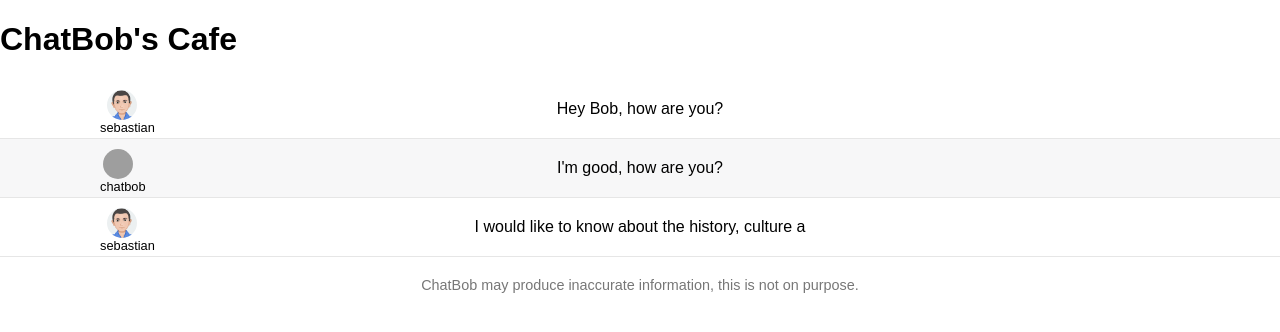
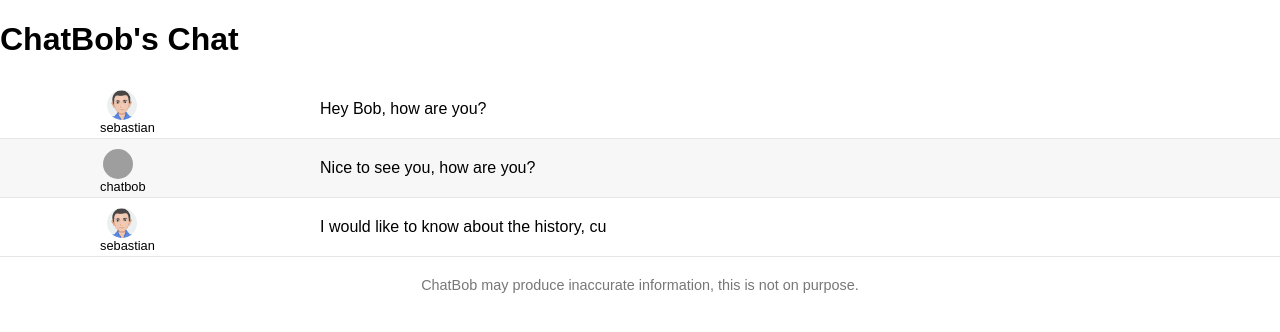
Before and after one commit to catbears/chat-demonstrator-app, a Flask app: page / in a window 1280 px wide. Shown: the top 332 px of the page. Run offline with Flask 3, Linux system fonts and the light colour scheme; grey boxes are pictures that could not be loaded.

Commit message:
Solved the alignment problem (of the text, not the hard problem)

```diff
--- a/static/css/style.css
+++ b/static/css/style.css
@@ -35,11 +35,11 @@ body {
 }
 
 .chat-message {
-    display: inline;
+    display: flex;
     text-align: left;
     padding: 20px;
     border-radius: 5px;
-    max-width: 50%;
+    width: 50%;
     word-wrap: break-word;
     background-color: transparent;
 }
--- a/static/dialog.txt
+++ b/static/dialog.txt
@@ -1,8 +1,8 @@
 Sebastian: Hey Bob, how are you?
-ChatBob: I'm good, how are you?
+ChatBob: Nice to see you, how are you?
 Sebastian: I would like to know about the history, culture and geography of Liechtenstein.
-System: Waiting for response...
+System: Waiting for response... (5 minutes)
 ChatBob: Liechtenstein is a small, landlocked country located in Western Europe, bordered by Switzerland to the south and east and Austria to the north and west. Its population is around 37,000 people, and its capital is Vaduz. The country's history dates back to the Middle Ages, when it was ruled by various noble families. In the 19th century, Liechtenstein became a sovereign state under the rule of the House of Liechtenstein. Today, Liechtenstein is known for its financial services industry and is one of the world's smallest and wealthiest countries.
 Sebastian: OK great. What are some interesting facts about Liechtenstein?
-System: Waiting for response...
+System: Waiting for response... (5 minutes)
 ChatBob: Here are some interesting facts about Liechtenstein: 1. It is the only country in the world where citizenship can be inherited through a parent, making it one of the few remaining monarchies in Europe. 2. The country has a unique system of direct democracy, meaning that citizens can vote on laws and decisions directly without the need for parliamentary approval. 3. Liechtenstein is home to several ski resorts and is known as a popular destination for winter sports enthusiasts.
--- a/templates/chat.html
+++ b/templates/chat.html
@@ -1,7 +1,7 @@
 {% extends 'base.html' %}
 
 {% block content %}
-    <h1>ChatBob's Cafe</h1>
+    <h1>ChatBob's Chat</h1>
     <div id="chat-container">
         <!-- Add chat messages here -->
     </div>
```
Also changed, not shown: Readme.md.
